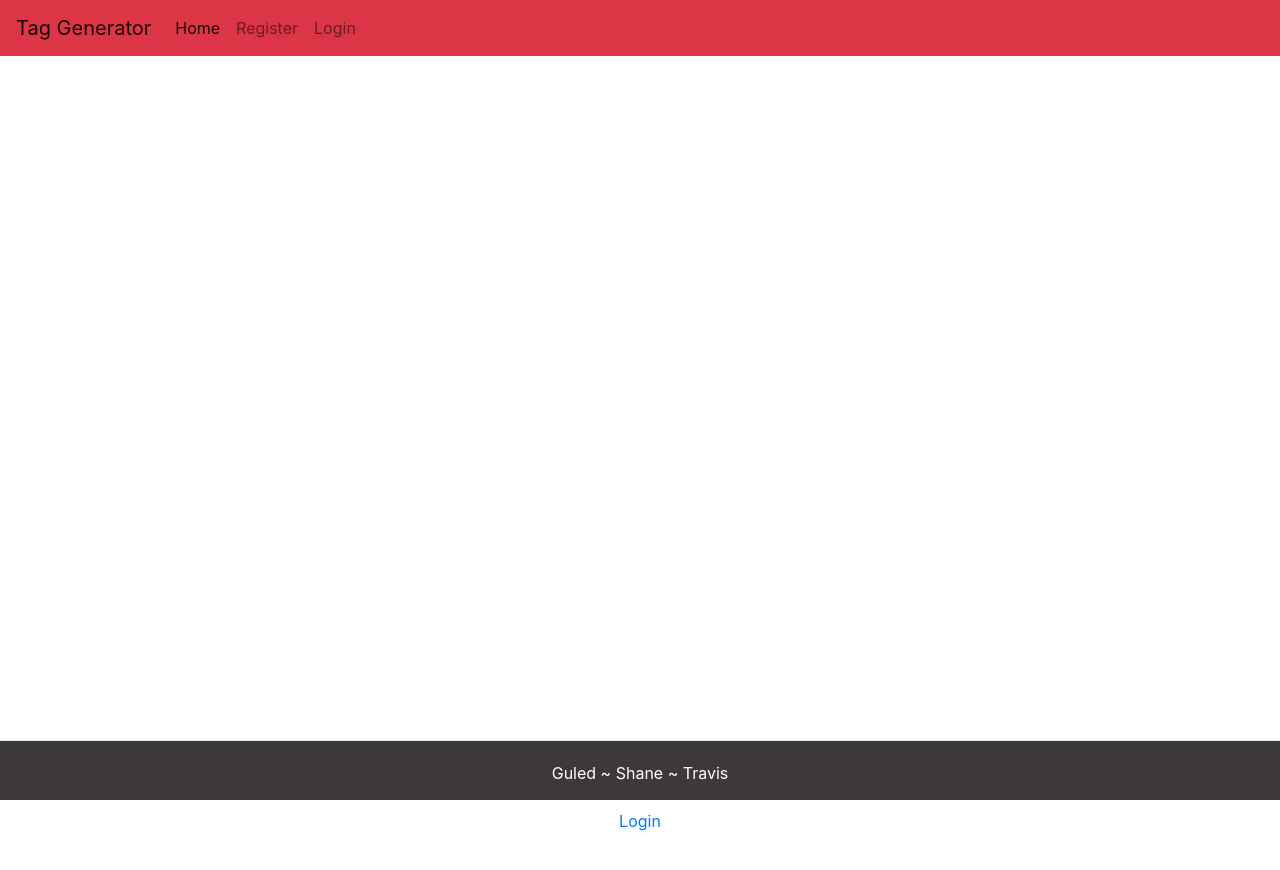
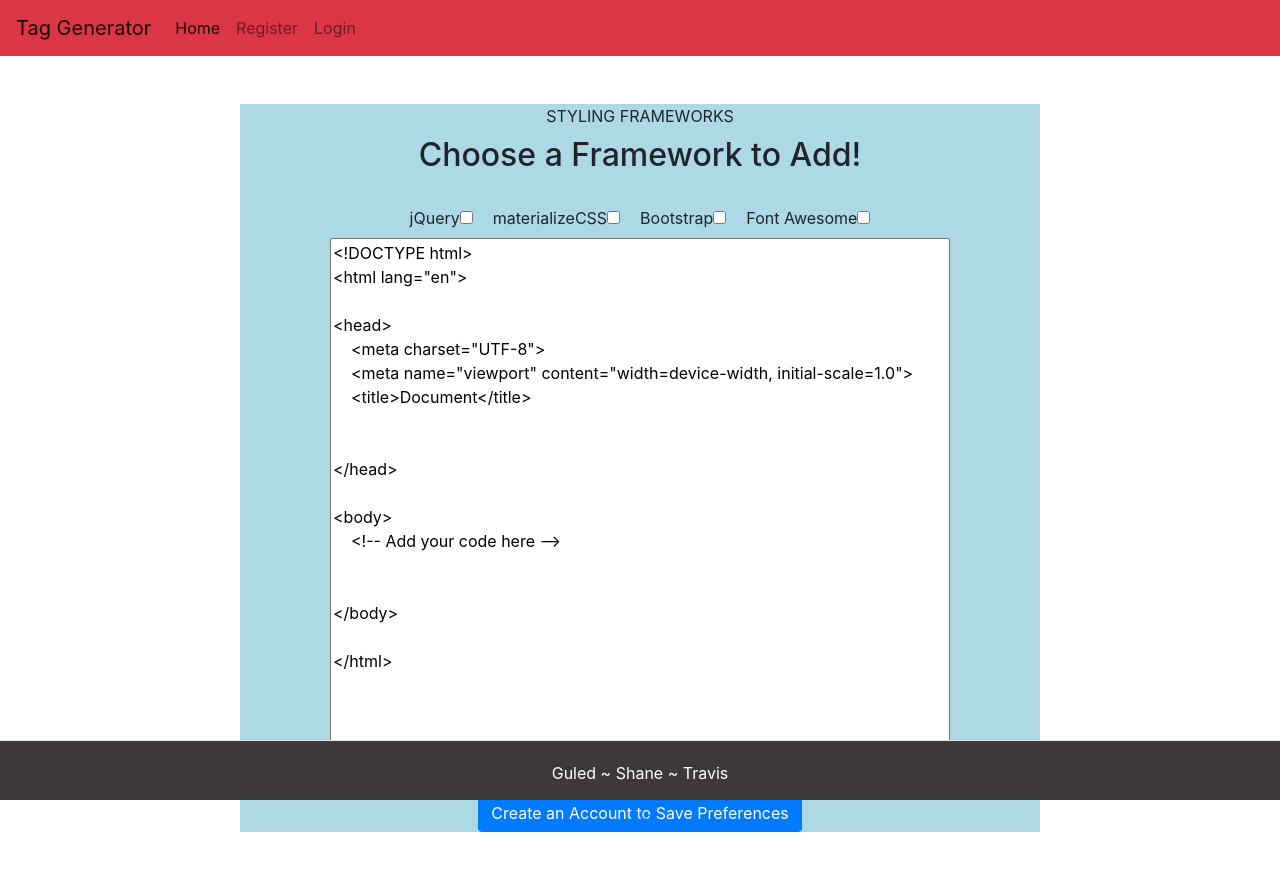
Before and after one commit to shaneocon/tag-generator, a React (Create React App) app in the folder client/: page / in a window 1280 px wide. Shown: the top 870 px of the page. Before the commit the page ends 800 px from the top, so only its background shows below. Built offline with nearby package versions, Linux system fonts and the light colour scheme.

Commit message:
added heroku deployment

```diff
--- a/client/src/App.js
+++ b/client/src/App.js
@@ -29,7 +29,7 @@ function App() {
           }}
         >
           <Switch>
-            <Route path="/home-page">
+            <Route exact path={["/home-page","/" ]}>
               <HomePage />
             </Route>
             <Route path="/login">
```
